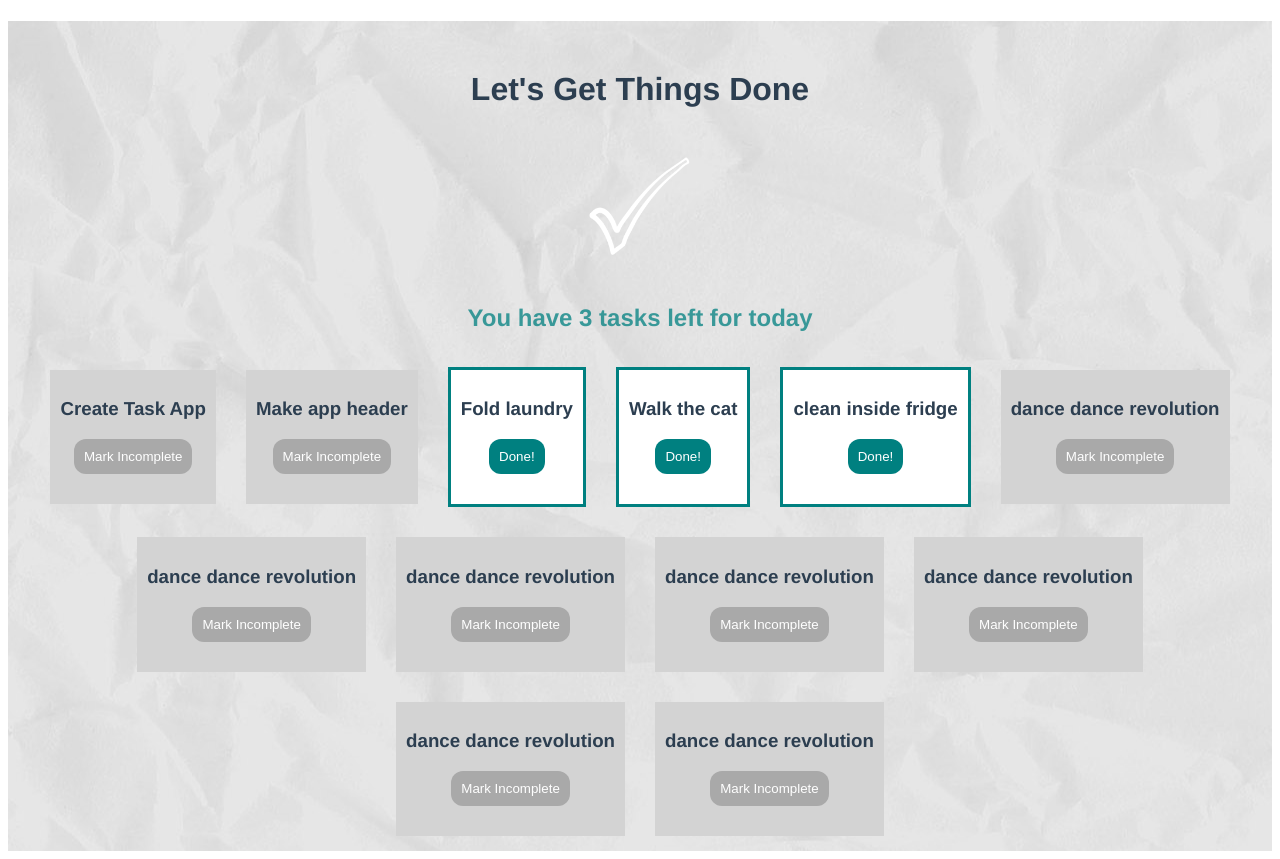
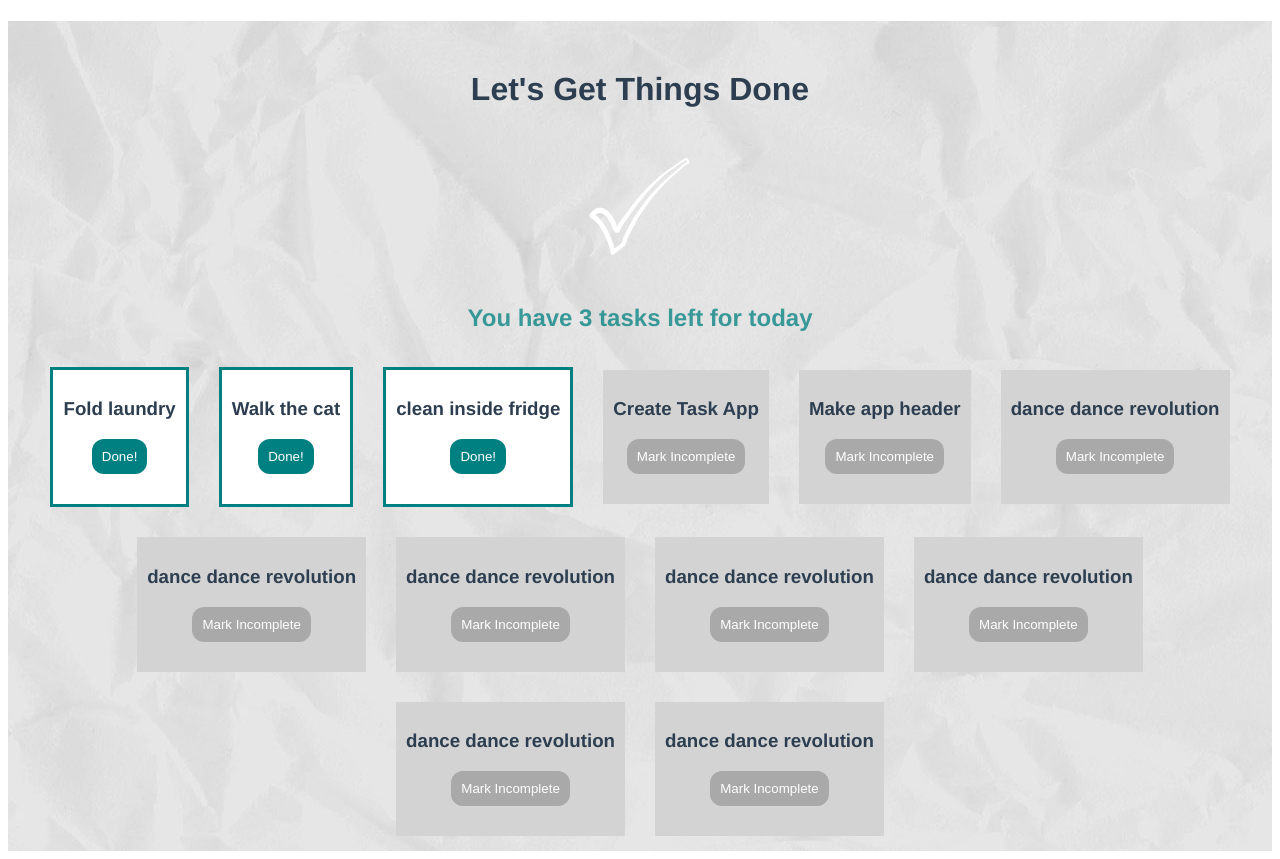
Before and after one commit to ember-parr/vue-todo, a Vue app: page / in a window 1280 px wide. Built offline with nearby package versions, Linux system fonts and the light colour scheme.

Commit message:
added task sorting by complete status

```diff
--- a/package.json
+++ b/package.json
@@ -9,7 +9,9 @@
   },
   "dependencies": {
     "core-js": "^3.6.5",
-    "vue": "^2.6.11"
+    "lodash": "^4.17.21",
+    "vue": "^2.6.11",
+    "vue-lodash": "^2.1.2"
   },
   "devDependencies": {
     "@vue/cli-plugin-babel": "~4.5.0",
--- a/src/components/TodoList.vue
+++ b/src/components/TodoList.vue
@@ -2,7 +2,7 @@
 <template>
   <div>
     <h2>You have {{ itemsRemaining.length }} tasks left for today</h2>
-    <div v-for="item in todos" :key="item.id" class="todoList">
+    <div v-for="item in sortedTasks" :key="item.id" class="todoList">
       <todo-item :todo="item" @status-change="handleStatusChange" />
     </div>
   </div>
@@ -11,6 +11,7 @@
 <script>
 import { todoItems } from "../data";
 import TodoItem from "./TodoItem.vue";
+import _ from "lodash";
 export default {
   components: { TodoItem },
   data() {
@@ -27,6 +28,9 @@ export default {
   computed: {
     itemsRemaining() {
       return this.todos.filter(t => !t.complete);
+    },
+    sortedTasks() {
+      return _.orderBy(this.todos, 'complete')
     }
   }
 };
```
Also changed, not shown: 1 other file (tests, documents, lock files or other folders).
